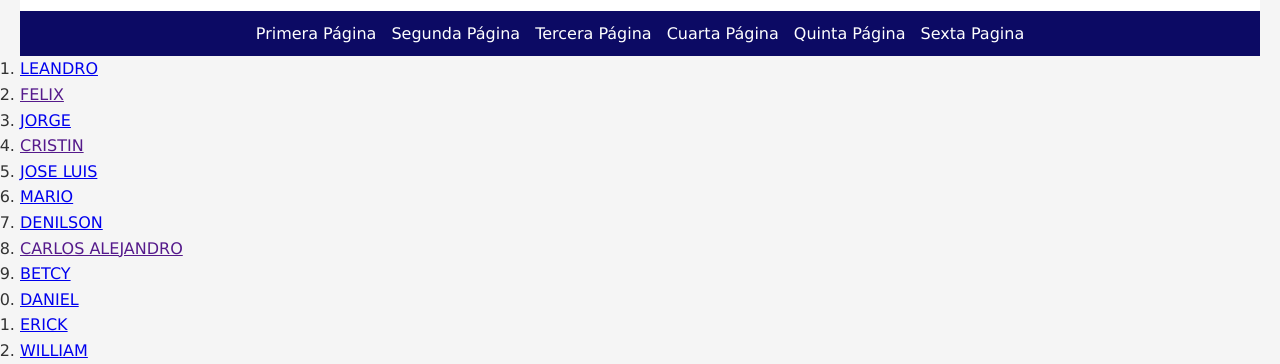
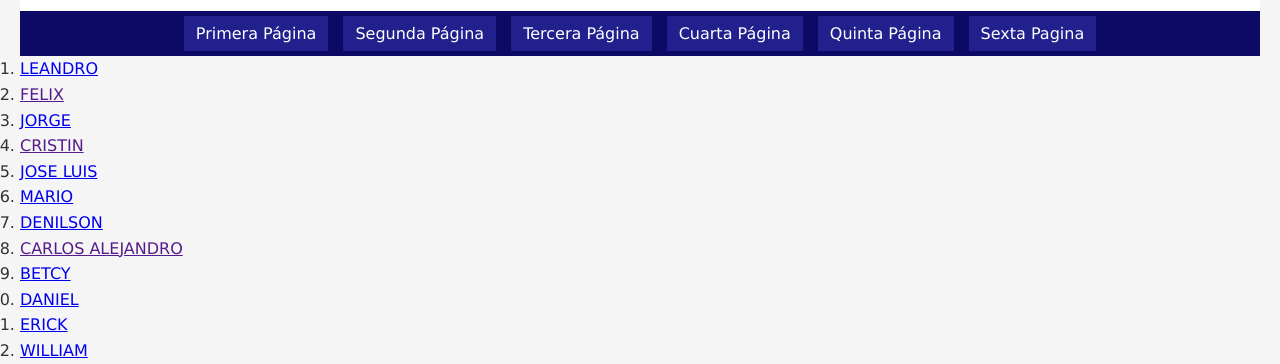
Before and after one commit to arnoldbgq/instructorGonzalez, a plain HTML site: page index.html in a window 1280 px wide. Shown: the part 508-872 px from the top of the page. Drawn offline with Linux system fonts and the light colour scheme.

Commit message:
cambios en botones de menu

```diff
--- a/css/estilo.css
+++ b/css/estilo.css
@@ -27,10 +27,11 @@ nav ul{
     list-style: none;
     justify-content: center;
     gap: 15px;
-
-
 }
 nav ul li a{
     text-decoration: none;
     color: white;
+    background-color: #22208d;
+    padding: 8px 12px;
+
 }
```
